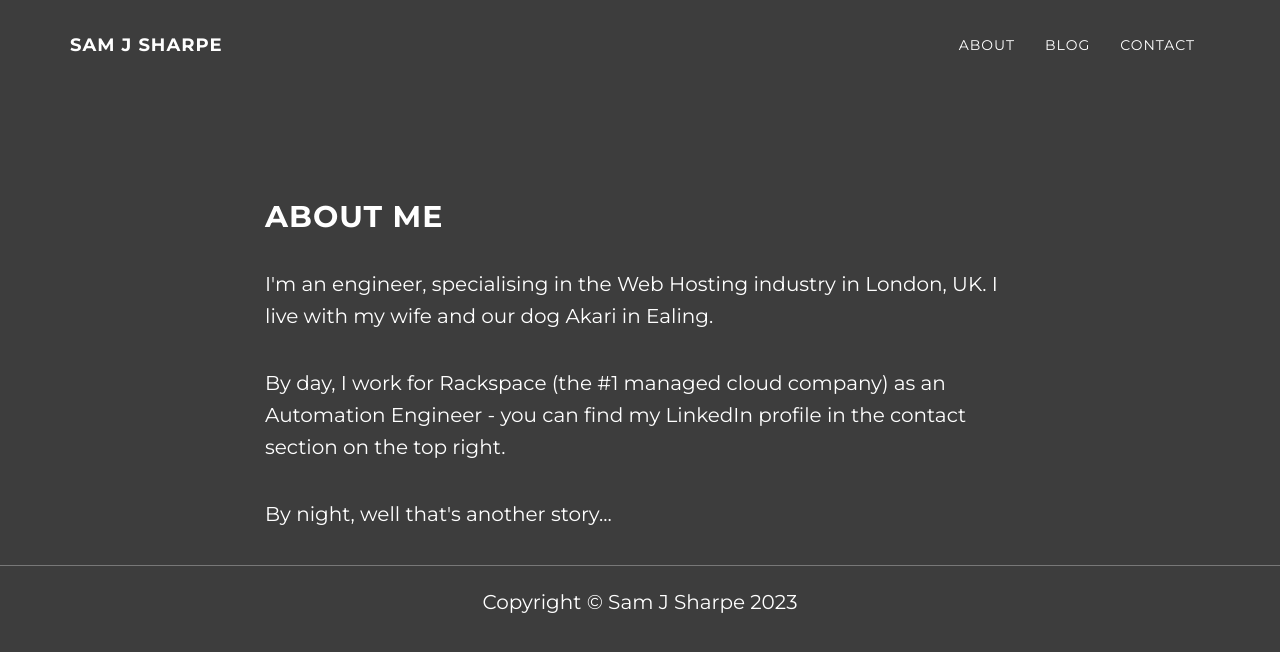
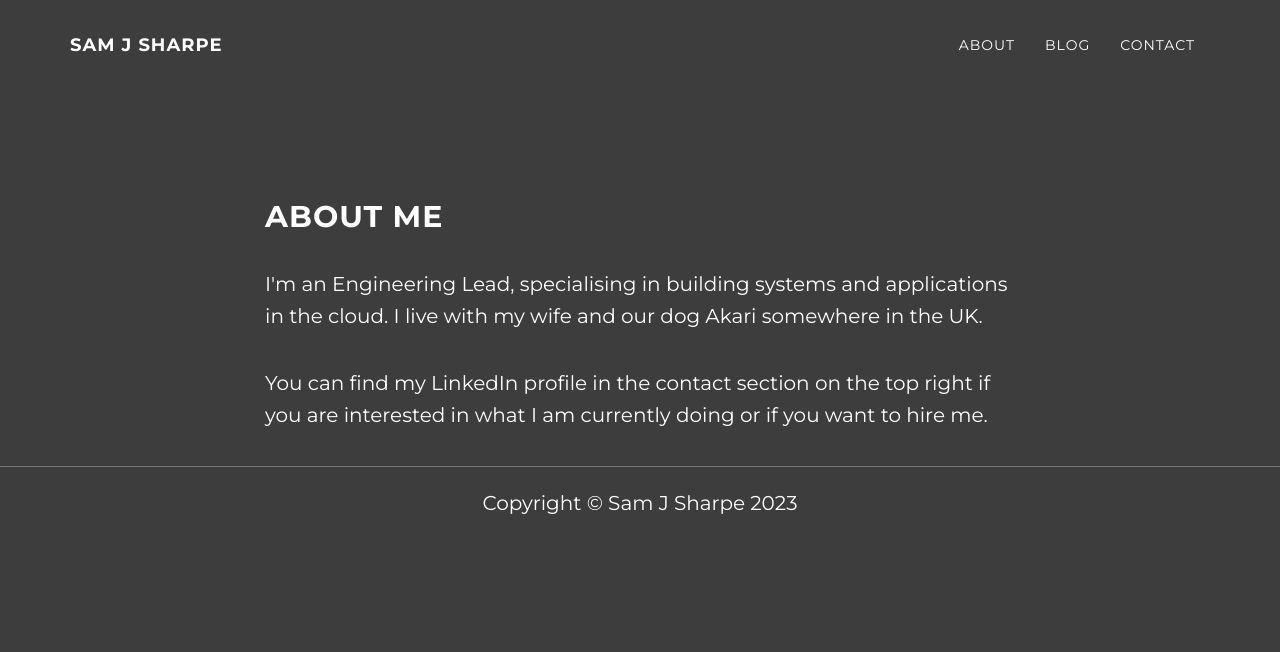
Before and after one commit to samjsharpe/samjsharpe.github.com, a Jekyll site: the page built from about.html, in a window 1280 px wide. Shown: the top 652 px of the page. Built offline with Jekyll 4.4.1, drawn with Linux system fonts in a browser that asks for light colours; nearby versions of some CDN libraries.

Commit message:
Update about page

```diff
--- a/_includes/about.html
+++ b/_includes/about.html
@@ -3,10 +3,8 @@
         <div class="row">
             <div class="col-lg-8 col-lg-offset-2">
                 <h2>About Me</h2>
-                <p>I'm an engineer, specialising in the Web Hosting industry in London, UK. I live with my wife and our dog Akari in Ealing.</p>
-                <p>By day, I work for Rackspace (the #1 managed cloud company) as an Automation Engineer - you can find my LinkedIn profile in the
-                   contact section on the top right.</p>
-                <p>By night, well that's another story...</p>
+                <p>I'm an Engineering Lead, specialising in building systems and applications in the cloud. I live with my wife and our dog Akari somewhere in the UK.</p>
+                <p>You can find my LinkedIn profile in the contact section on the top right if you are interested in what I am currently doing or if you want to hire me.</p>
             </div>
         </div>
     </section>
```
